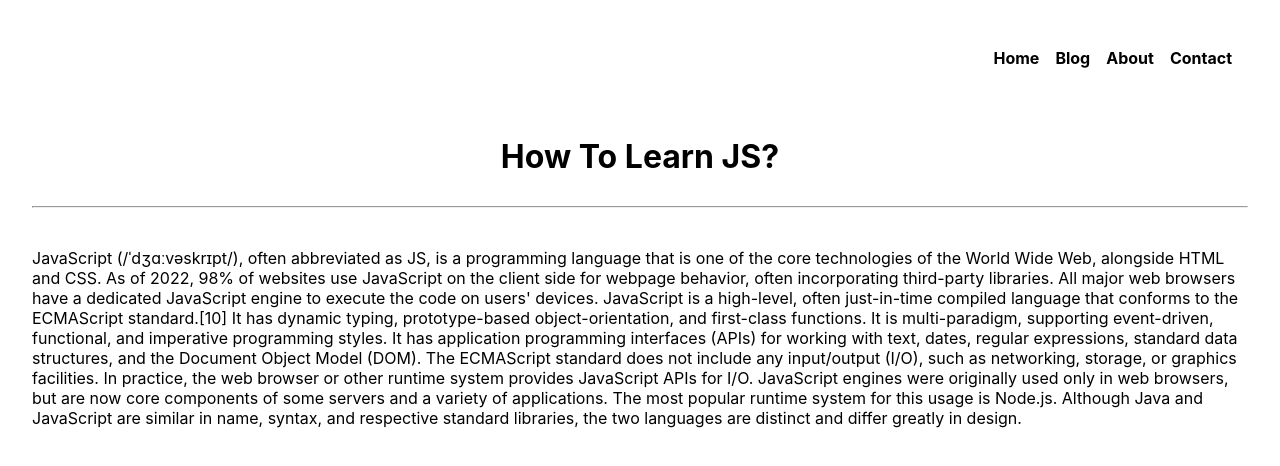
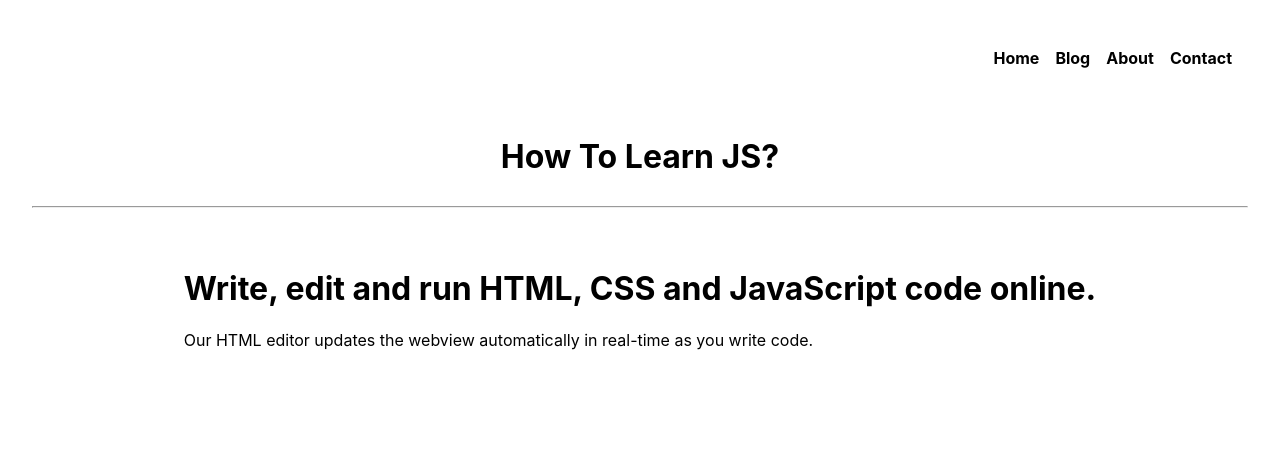
Before and after one commit to heyitsuzair/huntingcode-next, a Next.js app: page /blogpost/how-to-learn-js in a window 1280 px wide. Shown: the top 466 px of the page. Built offline with nearby package versions, Linux system fonts and the light colour scheme.

Commit message:
Dangerously Set Inner HTML

```diff
--- a/blogdata/how-to-learn-js.json
+++ b/blogdata/how-to-learn-js.json
@@ -1,6 +1,7 @@
 {
     "title":"How To Learn JS?",
-    "content":"JavaScript (/ˈdʒɑːvəskrɪpt/), often abbreviated as JS, is a programming language that is one of the core technologies of the World Wide Web, alongside HTML and CSS. As of 2022, 98% of websites use JavaScript on the client side for webpage behavior, often incorporating third-party libraries. All major web browsers have a dedicated JavaScript engine to execute the code on users' devices. JavaScript is a high-level, often just-in-time compiled language that conforms to the ECMAScript standard.[10] It has dynamic typing, prototype-based object-orientation, and first-class functions. It is multi-paradigm, supporting event-driven, functional, and imperative programming styles. It has application programming interfaces (APIs) for working with text, dates, regular expressions, standard data structures, and the Document Object Model (DOM). The ECMAScript standard does not include any input/output (I/O), such as networking, storage, or graphics facilities. In practice, the web browser or other runtime system provides JavaScript APIs for I/O. JavaScript engines were originally used only in web browsers, but are now core components of some servers and a variety of applications. The most popular runtime system for this usage is Node.js. Although Java and JavaScript are similar in name, syntax, and respective standard libraries, the two languages are distinct and differ greatly in design.",
+    "content":"<h1>\r\n    Write, edit and run HTML, CSS and JavaScript code online.\r\n  <\/h1>\r\n  <p>\r\n    Our HTML editor updates the webview automatically in real-time as you write code.\r\n  <\/p>\r\n",
     "author":"Muhammad Uzair",
-    "slug":"how-to-learn-js"
+    "slug":"how-to-learn-js",
+    "metaDesc":"Javascript In Few Seconds"
 }
--- a/blogdata/how-to-learn-next-js.json
+++ b/blogdata/how-to-learn-next-js.json
@@ -2,5 +2,6 @@
     "title":"How To Learn Next JS?",
     "content":"Next (/ˈdʒɑːvəskrɪpt/), often abbreviated as JS, is a programming language that is one of the core technologies of the World Wide Web, alongside HTML and CSS. As of 2022, 98% of websites use JavaScript on the client side for webpage behavior, often incorporating third-party libraries. All major web browsers have a dedicated JavaScript engine to execute the code on users' devices. JavaScript is a high-level, often just-in-time compiled language that conforms to the ECMAScript standard.[10] It has dynamic typing, prototype-based object-orientation, and first-class functions. It is multi-paradigm, supporting event-driven, functional, and imperative programming styles. It has application programming interfaces (APIs) for working with text, dates, regular expressions, standard data structures, and the Document Object Model (DOM). The ECMAScript standard does not include any input/output (I/O), such as networking, storage, or graphics facilities. In practice, the web browser or other runtime system provides JavaScript APIs for I/O. JavaScript engines were originally used only in web browsers, but are now core components of some servers and a variety of applications. The most popular runtime system for this usage is Node.js. Although Java and JavaScript are similar in name, syntax, and respective standard libraries, the two languages are distinct and differ greatly in design.",
     "author":"Muhammad Uzair",
-    "slug":"how-to-learn-next-js"
+    "slug":"how-to-learn-next-js",
+    "metaDesc":"NEXT Javascript In Few Seconds"
 }
--- a/pages/blog.js
+++ b/pages/blog.js
@@ -35,7 +35,7 @@ const Blog = ({ allBlogs }) => {
                 <Link href={`/blogpost/${blog.slug}`}>
                   <h3>{blog.title}</h3>
                 </Link>
-                <p>{blog.content.substr(0, 300)}...</p>
+                <p style={{ textAlign: "center" }}>{blog.metaDesc}</p>
               </div>
             );
           })}
--- a/pages/blogpost/[slug].js
+++ b/pages/blogpost/[slug].js
@@ -8,6 +8,10 @@ import { fetchBlog } from "../../utils/api";
 
 const Slug = ({ myBlog }) => {
   const [post, setPost] = useState(myBlog);
+
+  const createMarkup = (content) => {
+    return { __html: content };
+  };
 
   return (
     <div className={styles.container}>
@@ -22,7 +26,10 @@ const Slug = ({ myBlog }) => {
       <main className={styles.main}>
         <h1>{post.title}</h1>
         <hr className={styles.hr} />
-        <div className={styles.content}>{post.content}</div>
+        <div
+          className={styles.content}
+          dangerouslySetInnerHTML={createMarkup(post.content)}
+        ></div>
       </main>
     </div>
   );
```
